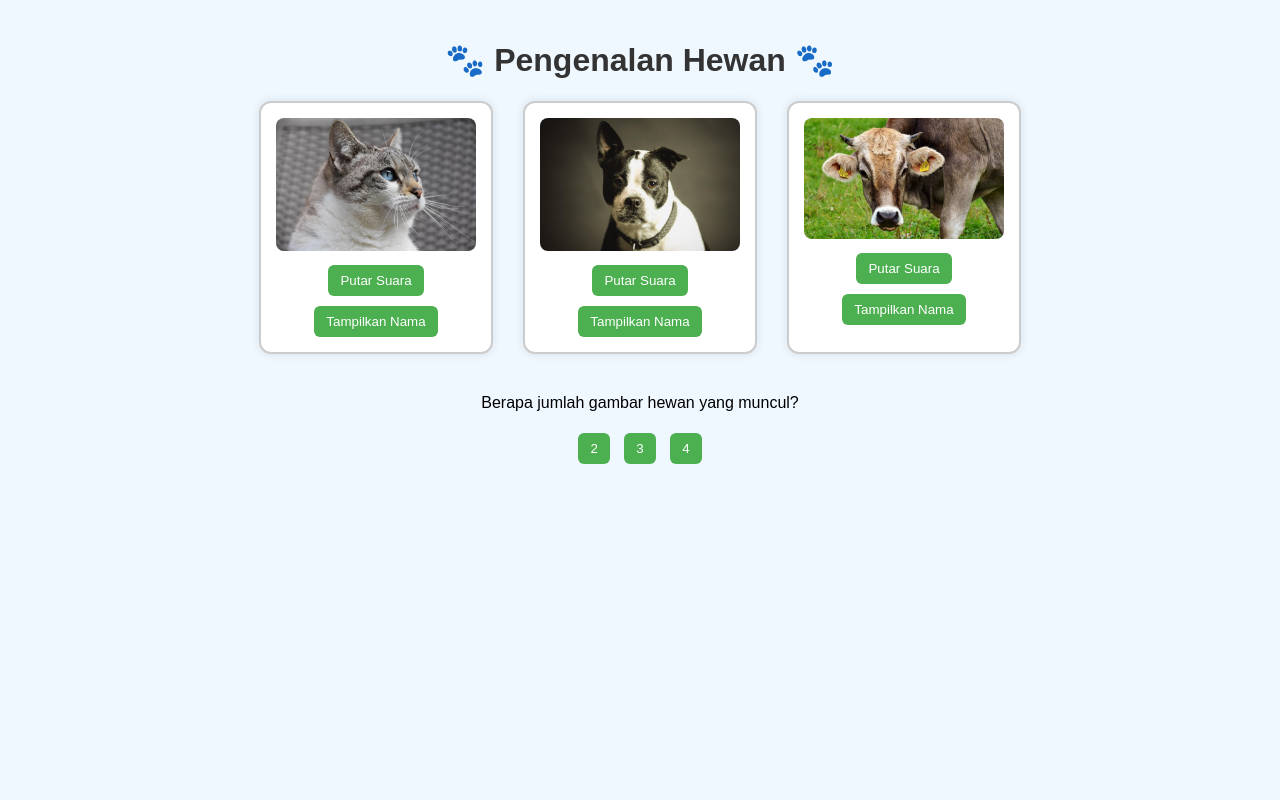
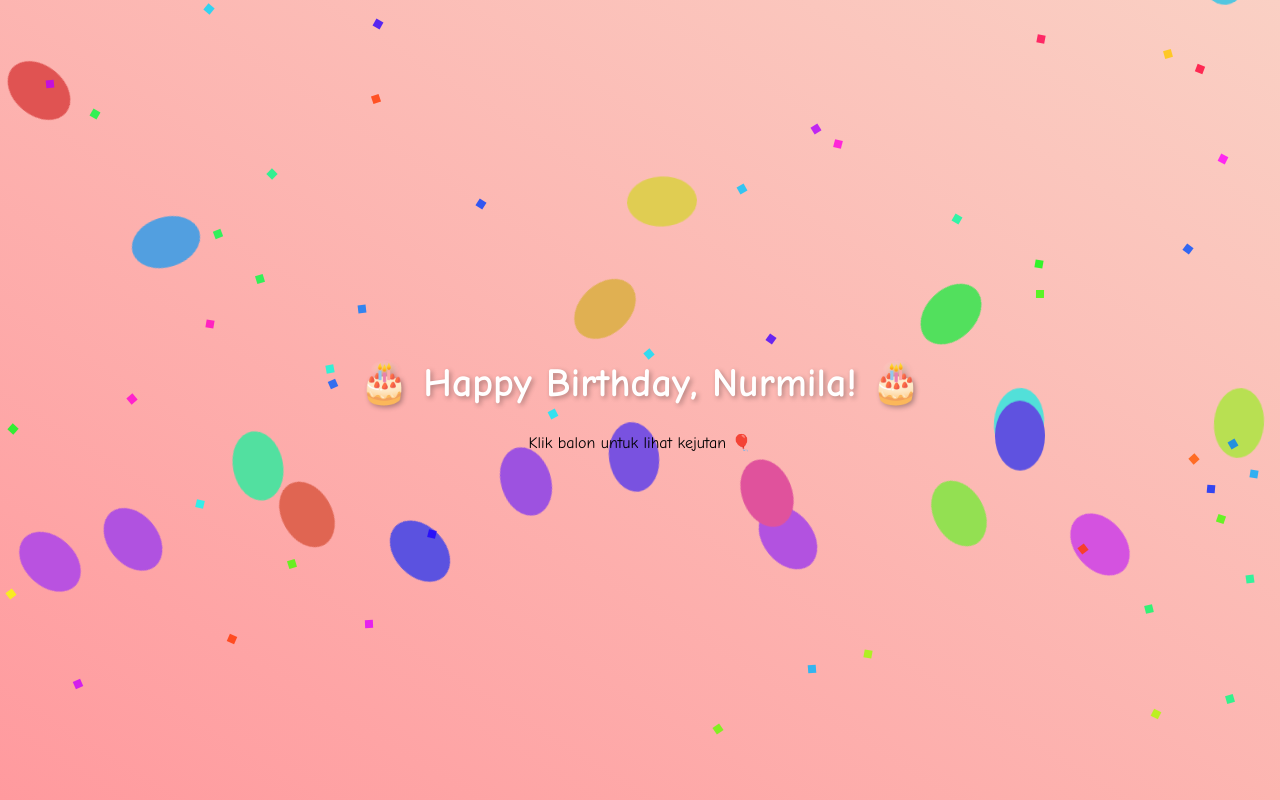
Before and after one commit to Ferdy22-ai/game-hewan, a plain HTML site: page index.html in a window 1280 px wide. Drawn offline with Linux system fonts and the light colour scheme.

Commit message:
Update index.html

```diff
--- a/index.html
+++ b/index.html
@@ -1,28 +1,94 @@
 <!DOCTYPE html>
-<html lang="id">
+<html lang="en">
 <head>
-    <meta charset="UTF-8">
-    <meta name="viewport" content="width=device-width, initial-scale=1.0">
-    <title>Game Pengenalan Hewan</title>
-    <link rel="stylesheet" href="style.css">
+  <meta charset="UTF-8">
+  <meta name="viewport" content="width=device-width, initial-scale=1.0">
+  <title>Happy Birthday 🎉</title>
+  <style>
+    body {
+      margin: 0;
+      height: 100vh;
+      display: flex;
+      justify-content: center;
+      align-items: center;
+      background: linear-gradient(to top right, #ff9a9e, #fad0c4);
+      overflow: hidden;
+      font-family: 'Comic Sans MS', cursive, sans-serif;
+    }
+    h1 {
+      font-size: 2.5em;
+      color: white;
+      text-shadow: 2px 2px 5px rgba(0,0,0,0.3);
+      z-index: 10;
+    }
+    #message {
+      display: none;
+      font-size: 1.5em;
+      color: yellow;
+      background: rgba(0,0,0,0.5);
+      padding: 10px 20px;
+      border-radius: 10px;
+      margin-top: 20px;
+    }
+    .balloon {
+      position: absolute;
+      bottom: -150px;
+      width: 50px;
+      height: 70px;
+      background: red;
+      border-radius: 50% 50% 50% 50%;
+      animation: rise 8s infinite ease-in;
+    }
+    @keyframes rise {
+      0% { transform: translateY(0) rotate(0deg);}
+      100% { transform: translateY(-120vh) rotate(360deg);}
+    }
+  </style>
 </head>
 <body>
-    <h1>🐾 Pengenalan Hewan 🐾</h1>
+  <div style="text-align:center; z-index:10;">
+    <h1>🎂 Happy Birthday, Nurmila! 🎂</h1>
+    <p>Klik balon untuk lihat kejutan 🎈</p>
+    <div id="message">💌 Semoga panjang umur, sehat selalu, dan sukses! 💌</div>
+  </div>
 
-    <div class="container" id="animal-container">
-        <!-- KONTEN HEWAN AKAN DIMASUKKAN DARI JAVASCRIPT -->
-    </div>
+  <script>
+    // Buat balon melayang
+    for (let i = 0; i < 20; i++) {
+      let balloon = document.createElement("div");
+      balloon.className = "balloon";
+      balloon.style.left = Math.random() * window.innerWidth + "px";
+      balloon.style.backgroundColor = `hsl(${Math.random()*360},70%,60%)`;
+      balloon.style.animationDuration = (5 + Math.random()*5) + "s";
+      balloon.onclick = () => {
+        document.getElementById("message").style.display = "block";
+        alert("🎉 Surprise! Selamat ulang tahun 🎉");
+      };
+      document.body.appendChild(balloon);
+    }
 
-    <div class="quiz">
-        <p>Berapa jumlah gambar hewan yang muncul?</p>
-        <div class="options">
-            <button onclick="checkAnswer(2)">2</button>
-            <button onclick="checkAnswer(3)">3</button>
-            <button onclick="checkAnswer(4)">4</button>
-        </div>
-        <p id="feedback"></p>
-    </div>
+    // Tambah confetti
+    function createConfetti() {
+      const confetti = document.createElement("div");
+      confetti.style.position = "absolute";
+      confetti.style.width = "8px";
+      confetti.style.height = "8px";
+      confetti.style.background = `hsl(${Math.random()*360}, 100%, 50%)`;
+      confetti.style.left = Math.random() * window.innerWidth + "px";
+      confetti.style.top = "-10px";
+      confetti.style.opacity = "0.8";
+      confetti.style.transform = `rotate(${Math.random()*360}deg)`;
+      document.body.appendChild(confetti);
 
-    <script src="script.js"></script>
+      let fall = setInterval(() => {
+        confetti.style.top = (parseInt(confetti.style.top) + 3) + "px";
+        if (parseInt(confetti.style.top) > window.innerHeight) {
+          confetti.remove();
+          clearInterval(fall);
+        }
+      }, 20);
+    }
+    setInterval(createConfetti, 100);
+  </script>
 </body>
 </html>
```
